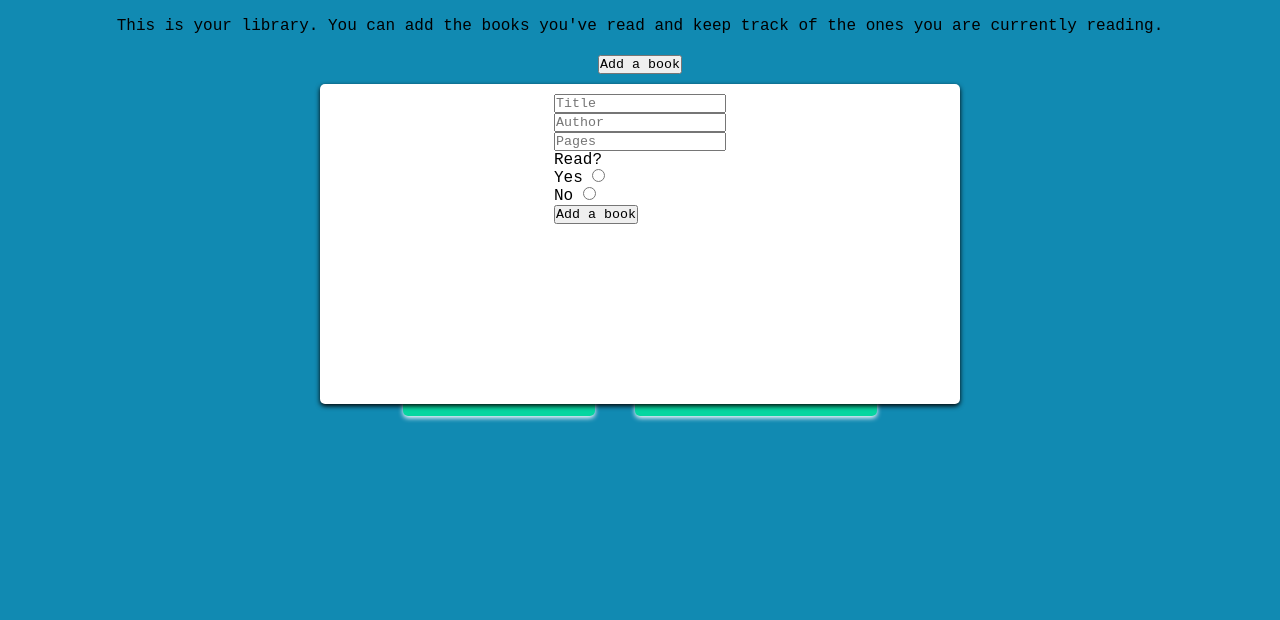
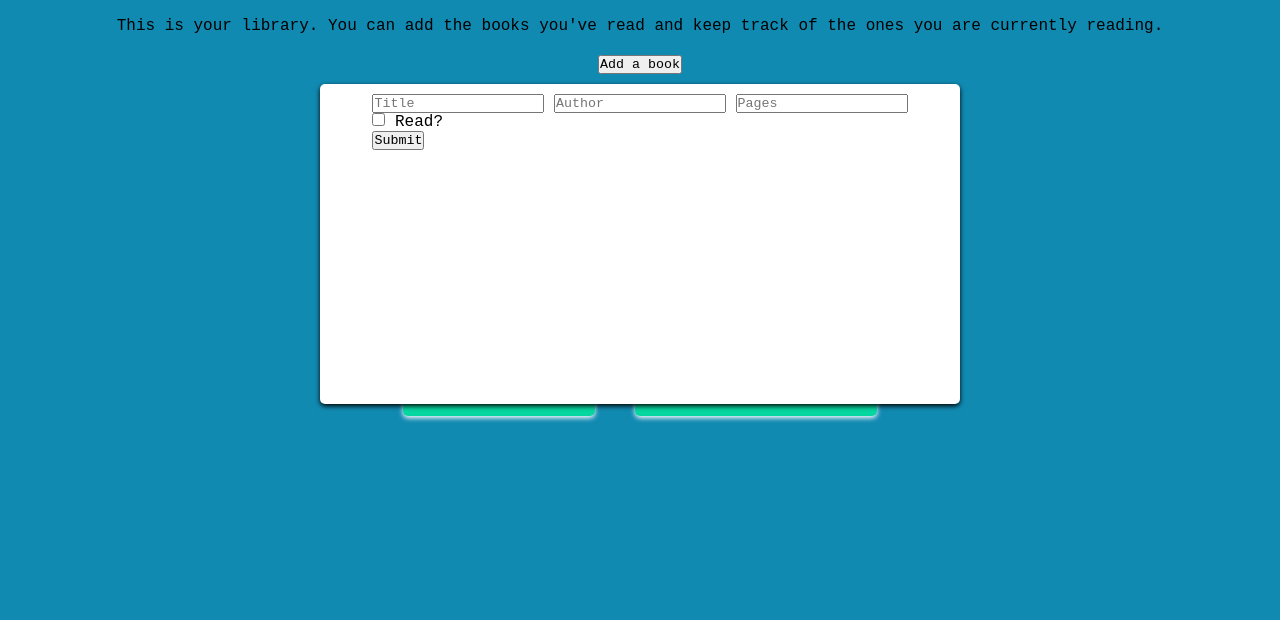
Before and after one commit to andresborn/library, a plain HTML site: page index.html in a window 1280 px wide. Both pictures are taken after a click on the button "Add a book". Shown: the part 100-720 px from the top of the page. Drawn offline with Linux system fonts and the light colour scheme.

Commit message:
Cleaned loopAndDisplay func w/ better DOM Manip

```diff
--- a/index.html
+++ b/index.html
@@ -16,29 +16,13 @@
                 <div id="form-container">
                     <button id="close-form">X</button>
                     <form class="form">
-                        <div>
-                            <div>
                                 <input type="text" name="input-title" id="input-title" placeholder="Title">
-                            </div>
-                            <div>
                                 <input type="text" name="input-author" id="input-author" placeholder="Author">
-                            </div>
-                            <div>
                                 <input type="text" name="input-pages" id="input-pages" placeholder="Pages">
-                            </div>
-                            <div>
-                                Read?
-                                <div>
-                                    <label for="input-read-yes">Yes</label>
-                                    <input type="radio" name="input-read" id="input-read-yes">
+                                <div id="input-checkbox">
+
                                 </div>
-                                <div>
-                                    <label for="input-read-no">No</label>
-                                    <input type="radio" name="input-read" id="input-read-no">
-                                </div>
-                            </div>
-                        </div>
-                        <button type="submit" id=new-book-button>Add a book</button>
+                        <input type="submit" value="Submit">
                     </form>
                 </div>
             </header>
--- a/script.js
+++ b/script.js
@@ -20,66 +20,61 @@ Book.prototype.info = function() {
     return `${this.title} by ${this.author}, ${this.pages} pages, ${this.read}`
 };
 
-// DOM methods
 const formContainer = document.querySelector('#form-container');
+
+const form = document.querySelector('.form');
+const booksContainer = document.querySelector('.books-container');
+
+function addBookToLibrary(e) {
+    e.preventDefault(); //submiting form won't refresh the page
+    const title = (this.querySelector('[id=input-title]')).value;
+    const author = (this.querySelector('[id=input-author]')).value;
+    const pages = (this.querySelector('[id=input-pages]')).value;
+
+    const book = {
+        title,
+        author,
+        pages,
+        read: false,
+    }
+
+    myLibrary.push(book);
+    this.reset();
+    loopAndDisplay(myLibrary, booksContainer)
+}
+
+function loopAndDisplay(books = [], bookList) {
+    bookList.innerHTML = books.map((book, i) => {
+        return `
+        <div class="book">
+        <p class="title">${book.title}</p>
+        <p class="author">${book.author}</p>
+        <p class="pages">${book.pages}</p>
+        <input type="checkbox" data-index="${i}" id="item${i}">
+        <label for="item${i}">Read ${book.read}</label>
+            <div class="book-buttons">
+                <button id="remove-book">Remove</button>
+            </div>
+        </div>
+        `
+    }).join('');
+}
 
 // Open/close form
 const openForm = document.querySelector('#open-form');
 openForm.addEventListener('click', () => {
     formContainer.setAttribute('style', 'display: flex;');
+
+    const inputDiv = document.querySelector('#input-checkbox');
+    inputDiv.innerHTML =
+    `<input type="checkbox" id="input-read-yes" name="input-read-yes" value="yes">
+    <label for="input-read-yes">Read?</label>`;
 })
 const closeForm = document.querySelector('#close-form');
 closeForm.addEventListener('click', () => {
     formContainer.setAttribute('style', 'display: none;');
 })
 
-function addBookToLibrary() {
+form.addEventListener('submit', addBookToLibrary);
 
-}
-
-const booksContainer = document.querySelector('.books-container');
-
-function loopAndDisplay() {
-    //for each object in library
-    myLibrary.forEach(book => {
-        const bookDiv = document.createElement('div');
-        const parTitle = document.createElement('p');
-        const parAuthor = document.createElement('p');
-        const parPages = document.createElement('p');
-        const parRead = document.createElement('p');
-        const bookButtons = document.createElement('div');
-        const readButton = document.createElement('button');
-        const removeButton = document.createElement('button');
-
-        bookDiv.setAttribute('class', 'book');
-        parTitle.setAttribute('class', 'title');
-        parAuthor.setAttribute('class', 'author');
-        parPages.setAttribute('class', 'pages');
-        parRead.setAttribute('class', 'read');
-        bookButtons.setAttribute('class', 'book-buttons');
-        readButton.setAttribute('id', 'change-read');
-        removeButton.setAttribute('id', 'remove-book');
-
-        parTitle.textContent = `${book.title}`;
-        parAuthor.textContent = `${book.author}`;
-        parPages.textContent = `${book.pages}`;
-        parRead.textContent = `${book.read}`;
-        readButton.textContent = "Read";
-        removeButton.textContent = "Remove";
-
-        bookDiv.appendChild(parTitle);
-        bookDiv.appendChild(parAuthor);
-        bookDiv.appendChild(parPages);
-        bookDiv.appendChild(parRead);
-
-        bookButtons.appendChild(readButton);
-        bookButtons.appendChild(removeButton);
-
-        bookDiv.appendChild(bookButtons);
-
-        booksContainer.appendChild(bookDiv);
-        return
-    });
-}
-
-console.log(loopAndDisplay());
+console.log(loopAndDisplay(myLibrary, booksContainer));
```
Also changed, not shown: 1 other file.
